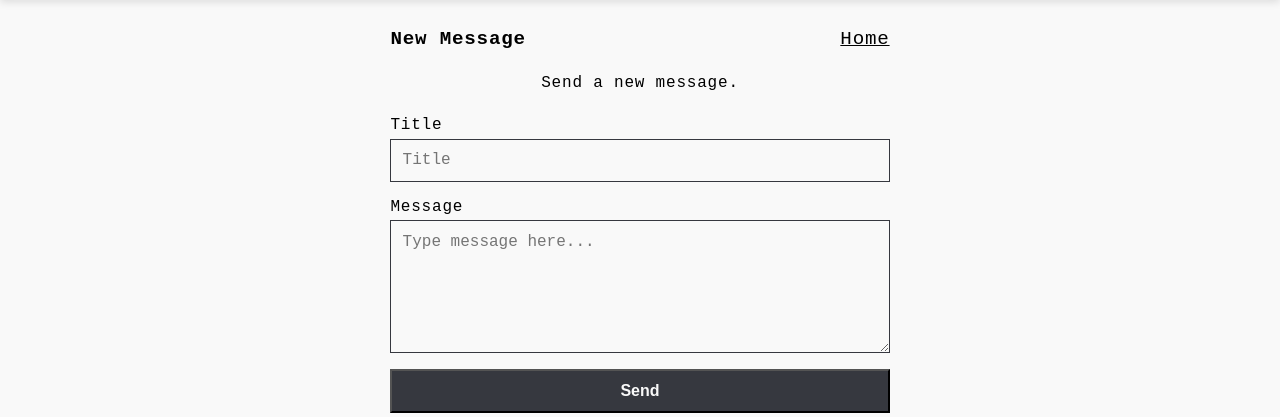
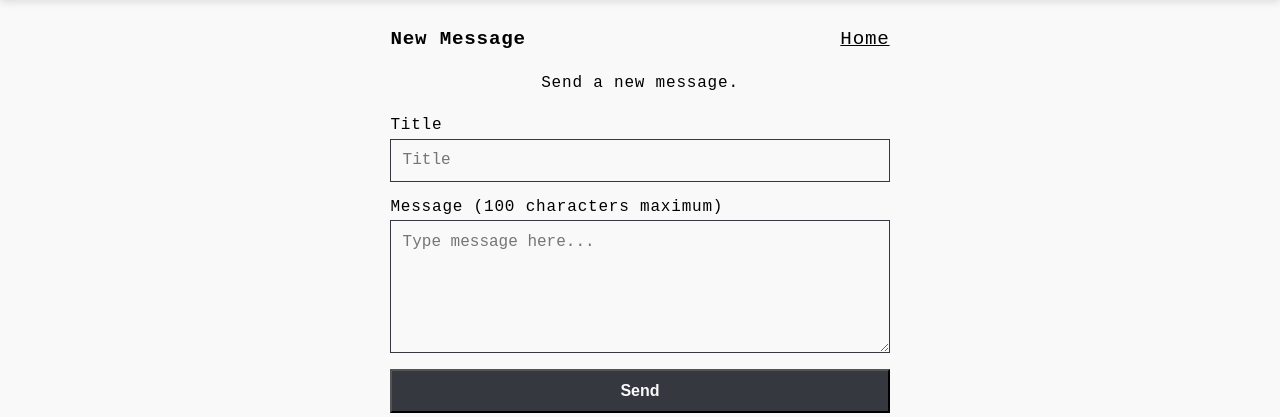
Before and after one commit to zakingslayerv22/members-only, a Node server app: page /messages/new in a window 1280 px wide. Shown: the part 80-497 px from the top of the page. Run offline with Node 20, Linux system fonts and the light colour scheme; the visitor is signed in with stand-in values (Sample User, id 1); some libraries are stand-ins or nearby versions.

Commit message:
feat: set maxlength to limit characters of title and message

```diff
--- a/views/messages/create.ejs
+++ b/views/messages/create.ejs
@@ -14,11 +14,11 @@
             <div class="form-container">
                 <form method="POST" action="<%= formActionSubmit %>">
                     <label for="title">Title
-                        <input type="text" id="title" name="title" placeholder="Title"
+                        <input type="text" id="title" name="title" maxlength="40" placeholder="Title"
                             value="<%= typeof locals.oldData !== 'undefined' &&  locals.oldData ? oldData.title : ''  %>">
                     </label>
-                    <label for="messageBody">Message
-                        <textarea name="messageBody" rows="6" placeholder="Type message here..."
+                    <label for="messageBody">Message (100 characters maximum)
+                        <textarea name="messageBody" rows="6" maxlength="100" placeholder="Type message here..."
                             id="messageBody"><%= typeof locals.oldData !== 'undefined' &&  locals.oldData ? oldData.messageBody : ''  %></textarea>
                     </label>
 
```
